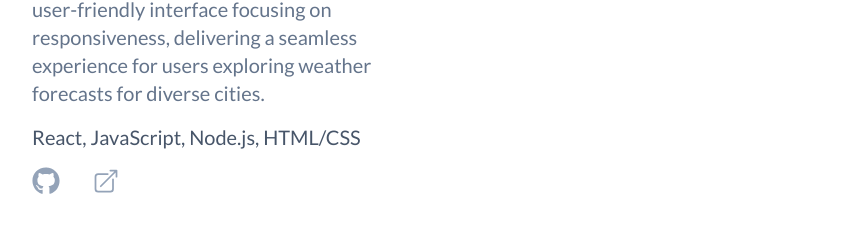
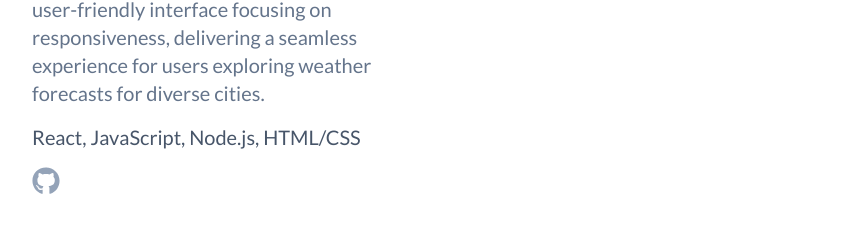
Before and after one commit to Karcadian/Karcadian.github.io, a Vue app: page / in a window 1280 px wide. Shown: the part 3403-3645 px from the top of the page, without its empty margins (208-1071 px from the left). Built offline with nearby package versions, Linux system fonts and the light colour scheme.

Commit message:
Fixed github URL for react weather app

```diff
--- a/src/portfolio.js
+++ b/src/portfolio.js
@@ -120,13 +120,8 @@ const works = [
             {
                 label: "",
                 type: "git",
-                url: ""
+                url: "https://github.com/Karcadian/ReactWeatherApp"
             },
-            {
-                label: "",
-                type: "external",
-                url: ""
-            }
         ],
         imageLink: "images/reactweatherapp.png",
         alignLeft: true
```
